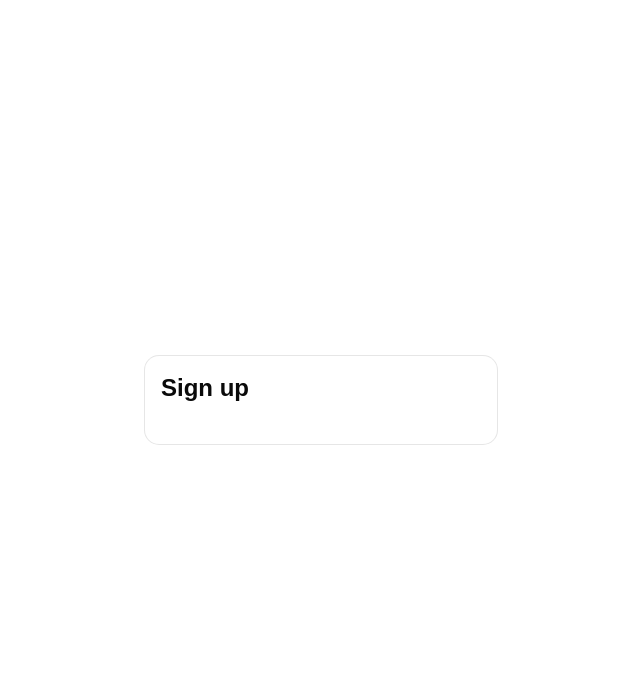
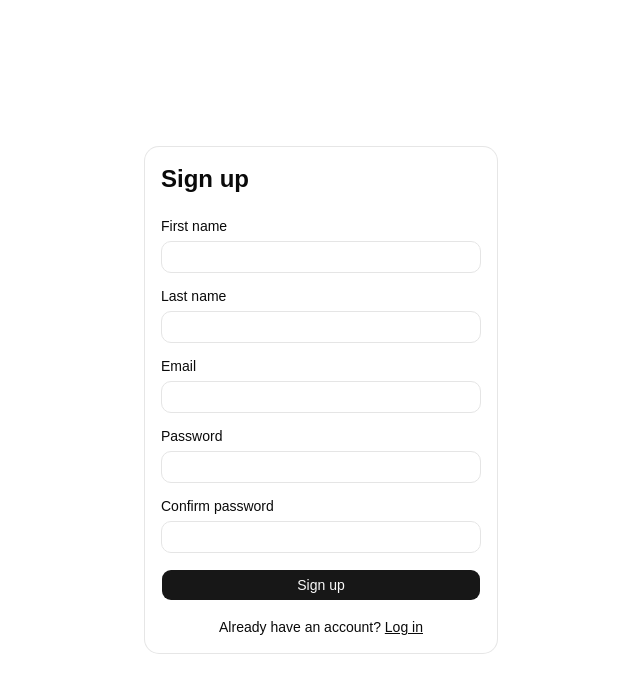
Before and after one commit to tvk777/shop-web, a React (Vite) app: page /signup in a window 1280 px wide. Shown: the top 692 px of the page, without its empty margins (319-959 px from the left). Built offline with nearby package versions, Linux system fonts and the light colour scheme; no server answers.

Commit message:
Add login and signup forms

```diff
--- a/src/api/types.ts
+++ b/src/api/types.ts
@@ -18,6 +18,7 @@ export interface SignupRequest {
   last_name: string
   email: string
   password: string
+  password_confirmation: string
 }
 
 // Body of POST /login and POST /signup. The JWT comes in the Authorization header.
--- /dev/null
+++ b/src/components/FormErrors.tsx
@@ -0,0 +1,10 @@
+export function FormErrors({ errors }: { errors: string[] }) {
+  if (errors.length === 0) return null
+  return (
+    <div role="alert" className="flex flex-col gap-1 text-sm text-destructive">
+      {errors.map((message) => (
+        <p key={message}>{message}</p>
+      ))}
+    </div>
+  )
+}
--- /dev/null
+++ b/src/components/FormField.tsx
@@ -0,0 +1,17 @@
+import { useId, type ComponentProps } from 'react'
+import { Input } from '@/components/ui/input'
+import { Label } from '@/components/ui/label'
+
+interface FormFieldProps extends ComponentProps<typeof Input> {
+  label: string
+}
+
+export function FormField({ label, ...inputProps }: FormFieldProps) {
+  const id = useId()
+  return (
+    <div className="flex flex-col gap-2">
+      <Label htmlFor={id}>{label}</Label>
+      <Input id={id} {...inputProps} />
+    </div>
+  )
+}
--- /dev/null
+++ b/src/hooks/useLogin.ts
@@ -0,0 +1,22 @@
+import { useMutation } from '@tanstack/react-query'
+import { toast } from 'sonner'
+import { useAuth } from '@/hooks/useAuth'
+
+interface LoginVariables {
+  email: string
+  password: string
+}
+
+// On success RedirectIfAuthenticated moves the user on, so this hook never navigates.
+// The toast is shown in mutationFn, right after the login resolves, so it does not depend
+// on the login page staying mounted.
+export function useLogin() {
+  const { login } = useAuth()
+  return useMutation({
+    mutationFn: async ({ email, password }: LoginVariables) => {
+      const user = await login(email, password)
+      toast.success(`Welcome, ${user.first_name}`)
+      return user
+    },
+  })
+}
--- /dev/null
+++ b/src/hooks/useSignup.ts
@@ -0,0 +1,17 @@
+import { useMutation } from '@tanstack/react-query'
+import { toast } from 'sonner'
+import type { SignupRequest } from '@/api/types'
+import { useAuth } from '@/hooks/useAuth'
+
+// The toast is shown in mutationFn, right after the signup resolves, so it does not depend
+// on the signup page staying mounted.
+export function useSignup() {
+  const { signup } = useAuth()
+  return useMutation({
+    mutationFn: async (data: SignupRequest) => {
+      const user = await signup(data)
+      toast.success(`Welcome, ${user.first_name}`)
+      return user
+    },
+  })
+}
--- a/src/lib/api.ts
+++ b/src/lib/api.ts
@@ -4,7 +4,10 @@ import { clearToken, getToken } from './tokenStorage'
 
 export const api = axios.create({
   baseURL: import.meta.env.VITE_API_URL,
-  headers: { 'Content-Type': 'application/json' },
+  // Accept must be exactly application/json: axios' default ("application/json, text/plain, */*")
+  // looks like a browser to Rails, which then treats the request as HTML and Devise answers
+  // a failed login with a plain-text body instead of {"error": ...}.
+  headers: { 'Content-Type': 'application/json', Accept: 'application/json' },
 })
 
 // On these endpoints a 401 means "wrong credentials", not "session expired".
--- a/src/lib/errors.ts
+++ b/src/lib/errors.ts
@@ -11,8 +11,18 @@ function isStringArray(value: unknown): value is string[] {
   return Array.isArray(value) && value.every((item) => typeof item === 'string')
 }
 
+// A plain-text body is usable as a message; an HTML error page is not.
+function plainTextBody(data: unknown): string | null {
+  if (typeof data !== 'string') return null
+  const text = data.trim()
+  if (text === '' || text.startsWith('<')) return null
+  return text
+}
+
 // Turns any thrown value into messages that can be shown to the user.
-export function getErrorMessages(error: unknown): string[] {
+// unauthorizedMessage replaces the "session expired" text for a 401 without a body message,
+// for requests where 401 means something else (wrong credentials on /login).
+export function getErrorMessages(error: unknown, unauthorizedMessage?: string): string[] {
   if (isAxiosError(error)) {
     if (!error.response) {
       return ['Cannot reach the server. Check your connection.']
@@ -27,6 +37,9 @@ export function getErrorMessages(error: unknown): string[] {
     if (data && typeof data.error === 'string') {
       return [data.error]
     }
+    const text = plainTextBody(data)
+    if (text) return [text]
+    if (status === 401 && unauthorizedMessage) return [unauthorizedMessage]
     if (STATUS_MESSAGES[status]) return [STATUS_MESSAGES[status]]
     if (status >= 500) return ['Server error. Please try again later.']
   }
--- a/src/pages/LoginPage.tsx
+++ b/src/pages/LoginPage.tsx
@@ -1,32 +1,67 @@
-import { toast } from 'sonner'
+import { useState, type ChangeEvent, type FormEvent } from 'react'
+import { Link, useLocation } from 'react-router'
+import { FormErrors } from '@/components/FormErrors'
+import { FormField } from '@/components/FormField'
 import { PageHeader } from '@/components/PageHeader'
 import { Button } from '@/components/ui/button'
-import { useAuth } from '@/hooks/useAuth'
-
-// TEMPORARY test buttons: replaced by the real login form in step 3.
-const TEST_ACCOUNTS = ['user@example.com', 'admin@example.com']
+import { useLogin } from '@/hooks/useLogin'
+import { getErrorMessages } from '@/lib/errors'
 
 export function LoginPage() {
-  const { login } = useAuth()
+  const location = useLocation()
+  const login = useLogin()
+  const [email, setEmail] = useState('')
+  const [password, setPassword] = useState('')
+  const [errors, setErrors] = useState<string[]>([])
 
-  async function handleLogin(email: string) {
-    try {
-      await login(email, 'password123')
-    } catch {
-      toast.error('Login failed')
+  // Editing a field clears the errors.
+  function handleChange(setter: (value: string) => void) {
+    return (event: ChangeEvent<HTMLInputElement>) => {
+      setter(event.target.value)
+      setErrors([])
     }
+  }
+
+  function handleSubmit(event: FormEvent<HTMLFormElement>) {
+    event.preventDefault()
+    setErrors([])
+    login.mutate(
+      { email: email.trim(), password },
+      { onError: (error) => setErrors(getErrorMessages(error, 'Invalid email or password.')) },
+    )
   }
 
   return (
     <>
       <PageHeader title="Log in" />
-      <div className="flex flex-col gap-2">
-        {TEST_ACCOUNTS.map((email) => (
-          <Button key={email} onClick={() => handleLogin(email)}>
-            Log in as {email}
-          </Button>
-        ))}
-      </div>
+      <form onSubmit={handleSubmit} className="flex flex-col gap-4">
+        <FormField
+          label="Email"
+          type="email"
+          autoComplete="email"
+          required
+          value={email}
+          onChange={handleChange(setEmail)}
+        />
+        <FormField
+          label="Password"
+          type="password"
+          autoComplete="current-password"
+          required
+          value={password}
+          onChange={handleChange(setPassword)}
+        />
+        <FormErrors errors={errors} />
+        <Button type="submit" disabled={login.isPending}>
+          {login.isPending ? 'Logging in…' : 'Log in'}
+        </Button>
+      </form>
+      <p className="mt-4 text-center text-sm">
+        No account?{' '}
+        <Link to="/signup" state={location.state} className="underline">
+          Sign up
+        </Link>
+      </p>
     </>
   )
 }
--- a/src/pages/SignupPage.tsx
+++ b/src/pages/SignupPage.tsx
@@ -1,5 +1,102 @@
+import { useState, type ChangeEvent, type FormEvent } from 'react'
+import { Link, useLocation } from 'react-router'
+import { FormErrors } from '@/components/FormErrors'
+import { FormField } from '@/components/FormField'
 import { PageHeader } from '@/components/PageHeader'
+import { Button } from '@/components/ui/button'
+import { useSignup } from '@/hooks/useSignup'
+import { getErrorMessages } from '@/lib/errors'
 
 export function SignupPage() {
-  return <PageHeader title="Sign up" />
+  const location = useLocation()
+  const signup = useSignup()
+  const [firstName, setFirstName] = useState('')
+  const [lastName, setLastName] = useState('')
+  const [email, setEmail] = useState('')
+  const [password, setPassword] = useState('')
+  const [passwordConfirmation, setPasswordConfirmation] = useState('')
+  const [errors, setErrors] = useState<string[]>([])
+
+  // Editing a field clears the errors.
+  function handleChange(setter: (value: string) => void) {
+    return (event: ChangeEvent<HTMLInputElement>) => {
+      setter(event.target.value)
+      setErrors([])
+    }
+  }
+
+  function handleSubmit(event: FormEvent<HTMLFormElement>) {
+    event.preventDefault()
+    if (password !== passwordConfirmation) {
+      setErrors(['Passwords do not match.'])
+      return
+    }
+    setErrors([])
+    signup.mutate(
+      {
+        first_name: firstName.trim(),
+        last_name: lastName.trim(),
+        email: email.trim(),
+        password,
+        password_confirmation: passwordConfirmation,
+      },
+      { onError: (error) => setErrors(getErrorMessages(error)) },
+    )
+  }
+
+  return (
+    <>
+      <PageHeader title="Sign up" />
+      <form onSubmit={handleSubmit} className="flex flex-col gap-4">
+        <FormField
+          label="First name"
+          autoComplete="given-name"
+          required
+          value={firstName}
+          onChange={handleChange(setFirstName)}
+        />
+        <FormField
+          label="Last name"
+          autoComplete="family-name"
+          required
+          value={lastName}
+          onChange={handleChange(setLastName)}
+        />
+        <FormField
+          label="Email"
+          type="email"
+          autoComplete="email"
+          required
+          value={email}
+          onChange={handleChange(setEmail)}
+        />
+        <FormField
+          label="Password"
+          type="password"
+          autoComplete="new-password"
+          required
+          value={password}
+          onChange={handleChange(setPassword)}
+        />
+        <FormField
+          label="Confirm password"
+          type="password"
+          autoComplete="new-password"
+          required
+          value={passwordConfirmation}
+          onChange={handleChange(setPasswordConfirmation)}
+        />
+        <FormErrors errors={errors} />
+        <Button type="submit" disabled={signup.isPending}>
+          {signup.isPending ? 'Creating account…' : 'Sign up'}
+        </Button>
+      </form>
+      <p className="mt-4 text-center text-sm">
+        Already have an account?{' '}
+        <Link to="/login" state={location.state} className="underline">
+          Log in
+        </Link>
+      </p>
+    </>
+  )
 }
```
